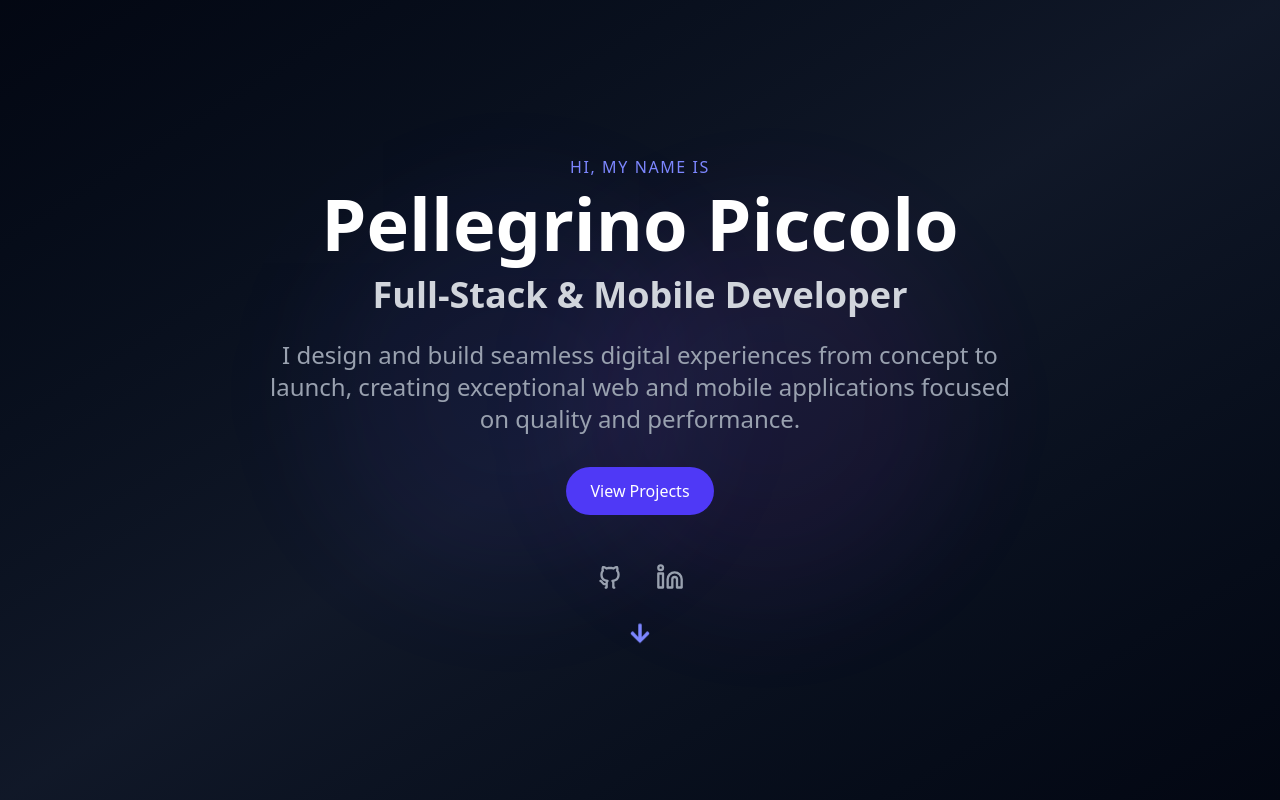
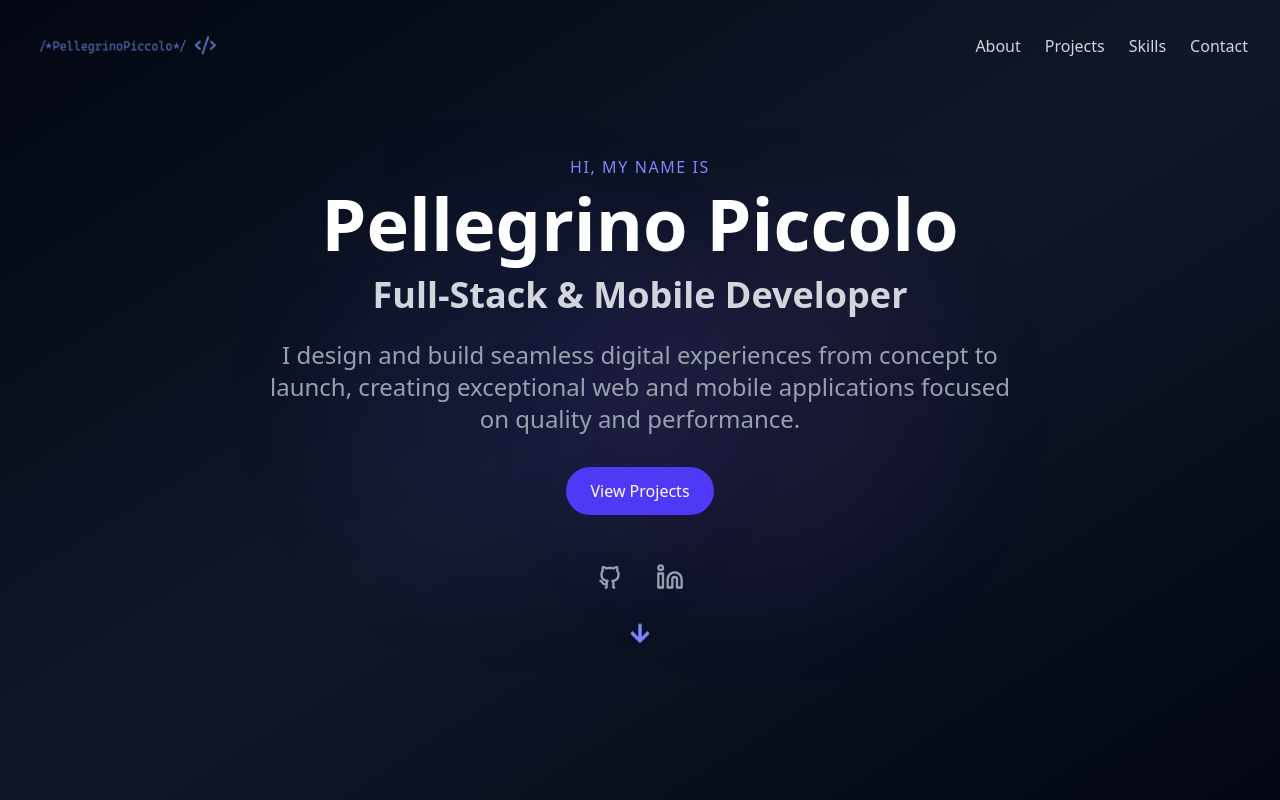
Before and after one commit to PellegrinoPiccolo/my-portfolio, a Next.js app: page / in a window 1280 px wide. Built offline with nearby package versions, Linux system fonts and the light colour scheme.

Commit message:
implement scroll detection and smooth navigation in header component

```diff
--- a/components/Header.jsx
+++ b/components/Header.jsx
@@ -1,8 +1,59 @@
+'use client'
 import React from 'react'
 
 const Header = () => {
+
+  const [isScrolled, setIsScrolled] = React.useState(false);
+
+  React.useEffect(() => {
+    const handleScroll = () => {
+      if (window.scrollY > 50) {
+        setIsScrolled(true);
+      } else {
+        setIsScrolled(false);
+      }
+    };
+
+    window.addEventListener('scroll', handleScroll);
+    return () => {
+      window.removeEventListener('scroll', handleScroll);
+    };
+  }, []);
+
+  const scrollToSection = (id) => {
+    const section = document.getElementById(id);
+    if (section) {
+      section.scrollIntoView({ behavior: 'smooth' });
+    }
+  }
+
+  const navItems = [
+    { id: 'about', label: 'About' },
+    { id: 'projects', label: 'Projects' },
+    { id: 'skills', label: 'Skills' },
+    { id: 'contact', label: 'Contact' },
+  ];
+
   return (
-    <div>Header</div>
+    <nav className={`w-full py-4 px-8 flex justify-between items-center fixed top-0 left-0 z-50 ${isScrolled ? 'bg-gray-950/95 backdrop-blur-sm border-b border-gray-800' : 'bg-transparent'}`}>
+      <div className='max-w-7xl mx-auto w-full flex justify-between items-center py-3.5'>
+        <button onClick={() => window.scrollTo({ top: 0, behavior: 'smooth' })} className='cursor-pointer hover:scale-105 transition-transform duration-300'>
+          <img src="/logo.png" alt="Logo" className='h-8' />
+        </button>
+        <ul className="flex space-x-6">
+          {navItems.map((item) => (
+            <li key={item.id}>
+              <button
+                onClick={() => scrollToSection(item.id)}
+                className="text-gray-300 hover:text-white transition-colors duration-300 cursor-pointer"
+              >
+                {item.label}
+              </button>
+            </li>
+          ))}
+        </ul>
+      </div>
+    </nav>
   )
 }
 
--- a/src/app/page.js
+++ b/src/app/page.js
@@ -4,7 +4,7 @@ import Hero from "../../components/Hero";
 export default function Page() {
   return (
     <div>
-      {/* <Header /> */}
+      <Header />
       <Hero />
     </div>
   );
```
